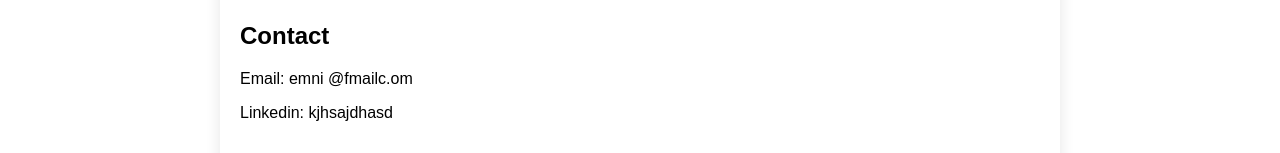
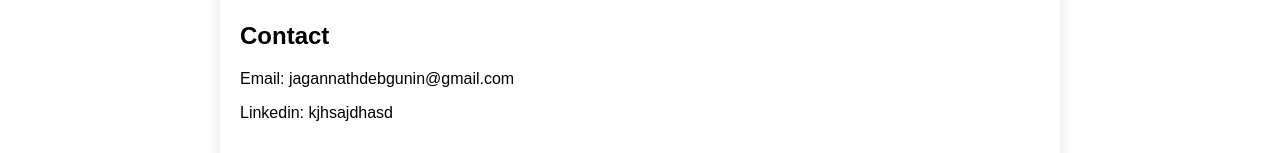
Before and after one commit to jagannathcoding/Portfolio, a React (Vite) app: page / in a window 1280 px wide. Shown: the part 799-952 px from the top of the page. Built offline with nearby package versions, Linux system fonts and the light colour scheme; the HTML template or start-up script is replaced by a standard one.

Commit message:
Added mail id in contact

```diff
--- a/src/sections/Contact.jsx
+++ b/src/sections/Contact.jsx
@@ -1,7 +1,7 @@
 const Contact=()=>(
     <section className="section">
         <h2>Contact</h2>
-        <p>Email: emni @fmailc.om</p>
+        <p>Email: jagannathdebgunin@gmail.com</p>
         <p>Linkedin: kjhsajdhasd</p>
     </section>
 );
```
